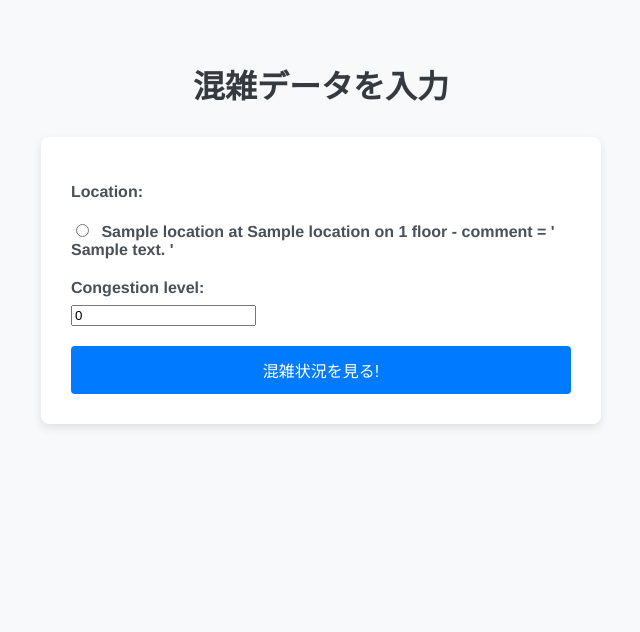
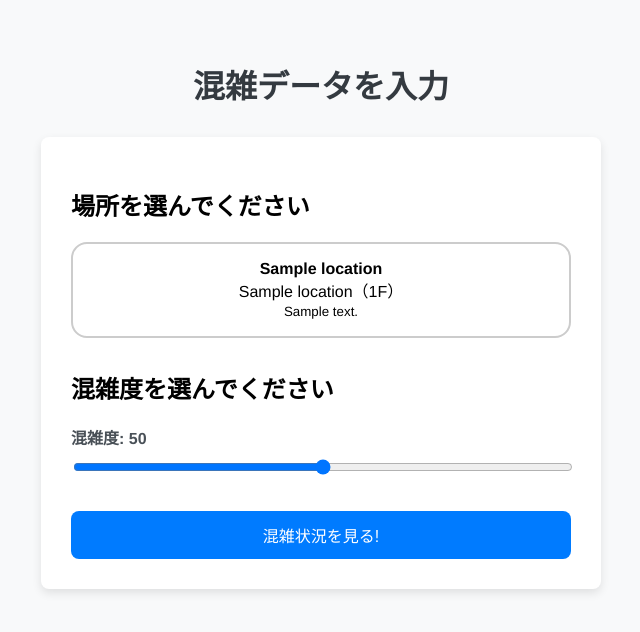
Before and after one commit to katume-eng/csmonitor3, a Django app: page /monitor/create/ in a window 1280 px wide. Shown: the top 632 px of the page, without its empty margins (319-959 px from the left). Run offline with Django 5.2, Linux system fonts and the light colour scheme; tables that the repository leaves empty hold one stand-in row (values such as "Sample post").

Commit message:
データの選択をカード形式にした。 サービス名をルートで表示するときれいかも

```diff
--- a/monitor_app/templates/con_form.html
+++ b/monitor_app/templates/con_form.html
@@ -5,14 +5,102 @@
     <title>混雑データの登録</title>
     {% load static %}
     <link rel="stylesheet" type="text/css" href="{% static 'monitor_app/css/con_form_style.css' %}">
+    <style>
+        .card-container {
+            display: flex;
+            flex-wrap: wrap;
+            gap: 1rem;
+            margin-bottom: 2rem;
+        }
 
+        .card {
+            flex: 1 1 calc(33.333% - 1rem);
+            border: 2px solid #ccc;
+            border-radius: 1rem;
+            padding: 1rem;
+            text-align: center;
+            cursor: pointer;
+            transition: 0.2s ease;
+        }
+
+        .card:hover {
+            background-color: #f0f0f0;
+        }
+
+        .card.selected {
+            border-color: #007bff;
+            background-color: #e6f0ff;
+            box-shadow: 0 0 10px rgba(0, 123, 255, 0.3);
+        }
+
+        .slider-label {
+            margin-bottom: 0.5rem;
+            display: block;
+            font-weight: bold;
+        }
+
+        input[type="range"] {
+            width: 100%;
+        }
+
+        #submit-btn {
+            margin-top: 2rem;
+            padding: 0.75rem 1.5rem;
+            border: none;
+            border-radius: 0.5rem;
+            background-color: #007bff;
+            color: white;
+            font-size: 1rem;
+            cursor: pointer;
+            width: 100%;
+        }
+
+        #submit-btn:hover {
+            background-color: #0056b3;
+        }
+    </style>
 </head>
 <body>
     <h1>混雑データを入力</h1>
     <form method="post">
         {% csrf_token %}
-        {{ form.as_p }}
-        <button type="submit">混雑状況を見る!</button>
+
+        <h2>場所を選んでください</h2>
+        <div class="card-container" id="placeCards">
+            {% for location in form.fields.location.queryset %}
+                <div class="card" data-value="{{ location.id }}">
+                    <strong>{{ location.program_name }}</strong><br>
+                    {{ location.room_name }}（{{ location.floor }}F）<br>
+                    <small>{{ location.comment }}</small>
+                </div>
+            {% endfor %}
+        </div>
+        <input type="hidden" name="location" id="placeInput">
+
+        <h2>混雑度を選んでください</h2>
+        <label class="slider-label" for="crowdSlider">混雑度: <span id="sliderValue">50</span></label>
+        <input type="range" id="crowdSlider" name="congestion_level" min="0" max="100" value="50">
+
+        <button id="submit-btn" type="submit">混雑状況を見る!</button>
     </form>
+
+    <script>
+        const cards = document.querySelectorAll('.card');
+        const placeInput = document.getElementById('placeInput');
+        const slider = document.getElementById('crowdSlider');
+        const sliderValue = document.getElementById('sliderValue');
+
+        cards.forEach(card => {
+            card.addEventListener('click', () => {
+                cards.forEach(c => c.classList.remove('selected'));
+                card.classList.add('selected');
+                placeInput.value = card.dataset.value;
+            });
+        });
+
+        slider.addEventListener('input', () => {
+            sliderValue.textContent = slider.value;
+        });
+    </script>
 </body>
 </html>
```
